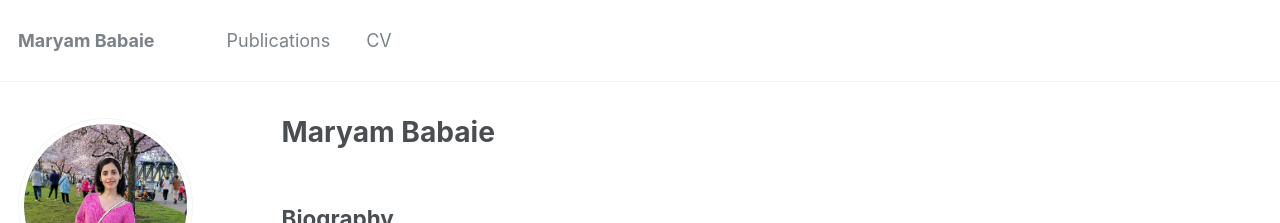
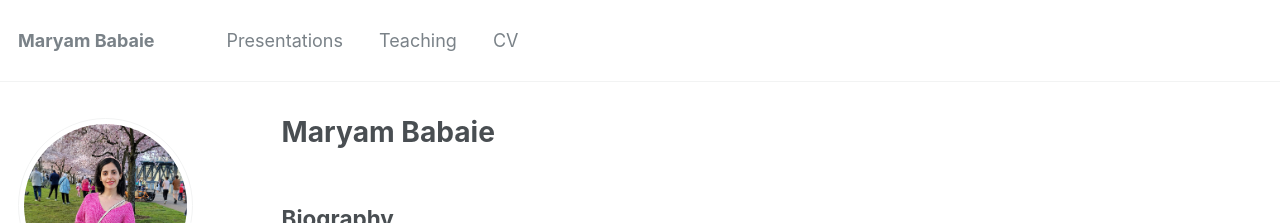
Before and after one commit to mbabaie/mbabaie.github.io, a Jekyll site: the page built from _pages/about.md, in a window 1280 px wide. Shown: the top 223 px of the page. Built offline with Jekyll 4.4.1, drawn with Linux system fonts in a browser that asks for light colours; a file with an impossible date is left out.

Commit message:
Update navigation.yml

```diff
--- a/_data/navigation.yml
+++ b/_data/navigation.yml
@@ -1,6 +1,8 @@
 # main links links
 main:
-   - title: "Publications"
-     url: /publications/
+   - title: "Presentations"
+     url: /presentations/
+   - title: "Teaching"
+     url: /teaching/
    - title: "CV"
      url: /cv/
```
